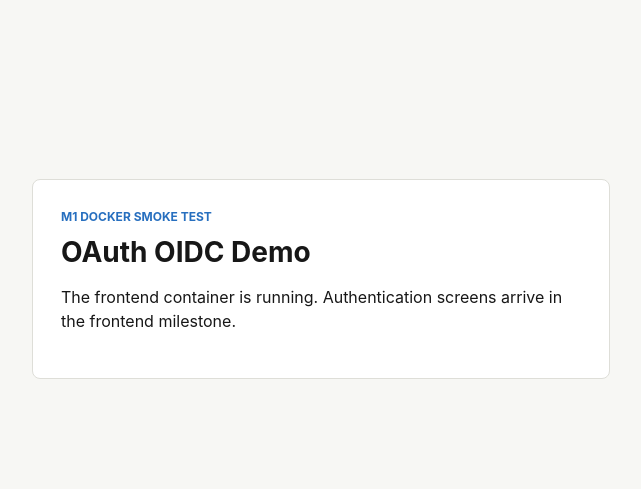
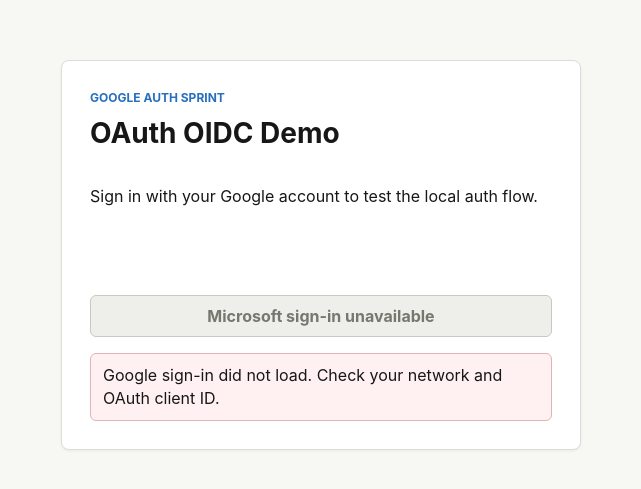
Before and after one commit to xSnook/oauth-oidc-demo, a React (Vite) app in the folder frontend/: page / in a window 1280 px wide. Shown: the part 145-634 px from the top of the page, without its empty margins (319-960 px from the left). Built offline with nearby package versions, Linux system fonts and the light colour scheme; no server answers.

Commit message:
Add minimal Google login UI

```diff
--- a/frontend/index.html
+++ b/frontend/index.html
@@ -4,6 +4,7 @@
     <meta charset="UTF-8" />
     <meta name="viewport" content="width=device-width, initial-scale=1.0" />
     <title>OAuth OIDC Demo</title>
+    <script src="https://accounts.google.com/gsi/client" async defer></script>
   </head>
   <body>
     <div id="root"></div>
--- a/frontend/src/index.css
+++ b/frontend/src/index.css
@@ -1,11 +1,41 @@
 :root {
   color: #171717;
   background: #f7f7f4;
-  font-family: Inter, ui-sans-serif, system-ui, -apple-system, BlinkMacSystemFont, "Segoe UI", sans-serif;
+  font-family:
+    Inter, ui-sans-serif, system-ui, -apple-system, BlinkMacSystemFont, "Segoe UI",
+    sans-serif;
+}
+
+* {
+  box-sizing: border-box;
 }
 
 body {
   margin: 0;
+}
+
+button {
+  min-height: 42px;
+  border: 1px solid #c9c9c2;
+  border-radius: 6px;
+  background: #171717;
+  color: #ffffff;
+  cursor: pointer;
+  font: inherit;
+  font-weight: 650;
+  padding: 9px 14px;
+}
+
+button:disabled {
+  background: #eeeeea;
+  color: #77776f;
+  cursor: not-allowed;
+}
+
+code {
+  border-radius: 4px;
+  background: #eeeeea;
+  padding: 1px 5px;
 }
 
 .shell {
@@ -21,6 +51,7 @@
   border-radius: 8px;
   background: #ffffff;
   padding: 28px;
+  box-shadow: 0 1px 3px rgb(0 0 0 / 6%);
 }
 
 .eyebrow {
@@ -41,3 +72,58 @@
 p {
   line-height: 1.55;
 }
+
+.stack {
+  display: grid;
+  gap: 14px;
+  margin-top: 18px;
+}
+
+.google-button {
+  min-height: 42px;
+}
+
+.notice {
+  border: 1px solid #deded8;
+  border-radius: 6px;
+  padding: 10px 12px;
+  line-height: 1.45;
+}
+
+.notice.success {
+  border-color: #b9d8c0;
+  background: #f1faf3;
+}
+
+.notice.warning {
+  border-color: #e2d19c;
+  background: #fff8df;
+}
+
+.notice.error {
+  margin-top: 16px;
+  border-color: #e0b4b4;
+  background: #fff1f1;
+}
+
+.user-grid {
+  display: grid;
+  gap: 10px;
+  margin: 0;
+}
+
+.user-grid div {
+  display: grid;
+  grid-template-columns: 90px 1fr;
+  gap: 12px;
+}
+
+.user-grid dt {
+  color: #686860;
+  font-weight: 650;
+}
+
+.user-grid dd {
+  margin: 0;
+  overflow-wrap: anywhere;
+}
--- a/frontend/src/main.tsx
+++ b/frontend/src/main.tsx
@@ -1,17 +1,176 @@
-import React from 'react';
+import React, { useCallback, useEffect, useRef, useState } from 'react';
 import ReactDOM from 'react-dom/client';
 import './index.css';
 
+interface User {
+  id: number;
+  email: string;
+  display_name: string | null;
+  role: 'admin' | 'user';
+  is_active: boolean;
+  auth_providers: Array<'google' | 'microsoft'>;
+  created_at: string;
+  last_login_at: string | null;
+}
+
+interface ApiErrorBody {
+  detail?: {
+    code?: string;
+    message?: string;
+  };
+}
+
+const googleClientId = import.meta.env.VITE_GOOGLE_CLIENT_ID;
+
+async function request<T>(path: string, init?: RequestInit): Promise<T> {
+  const response = await fetch(path, {
+    credentials: 'same-origin',
+    ...init,
+    headers: {
+      ...(init?.body ? { 'content-type': 'application/json' } : {}),
+      ...init?.headers,
+    },
+  });
+
+  if (!response.ok) {
+    let message = `Request failed with ${response.status}`;
+    try {
+      const body = (await response.json()) as ApiErrorBody;
+      message = body.detail?.message ?? message;
+    } catch {
+      // Keep the status-based fallback.
+    }
+    throw new Error(message);
+  }
+
+  if (response.status === 204) {
+    return undefined as T;
+  }
+
+  return (await response.json()) as T;
+}
+
 function App() {
+  const googleButtonRef = useRef<HTMLDivElement | null>(null);
+  const [user, setUser] = useState<User | null>(null);
+  const [loading, setLoading] = useState(true);
+  const [error, setError] = useState<string | null>(null);
+
+  const loadCurrentUser = useCallback(async () => {
+    try {
+      const currentUser = await request<User>('/api/auth/me');
+      setUser(currentUser);
+    } catch {
+      setUser(null);
+    } finally {
+      setLoading(false);
+    }
+  }, []);
+
+  useEffect(() => {
+    void loadCurrentUser();
+  }, [loadCurrentUser]);
+
+  useEffect(() => {
+    if (!googleClientId || user || loading || !googleButtonRef.current) {
+      return;
+    }
+
+    let attempts = 0;
+    const timer = window.setInterval(() => {
+      attempts += 1;
+      if (!window.google?.accounts.id || !googleButtonRef.current) {
+        if (attempts > 50) {
+          window.clearInterval(timer);
+          setError('Google sign-in did not load. Check your network and OAuth client ID.');
+        }
+        return;
+      }
+
+      window.clearInterval(timer);
+      window.google.accounts.id.initialize({
+        client_id: googleClientId,
+        callback: async (credentialResponse) => {
+          setError(null);
+          try {
+            const signedInUser = await request<User>('/api/auth/google', {
+              method: 'POST',
+              body: JSON.stringify({ id_token: credentialResponse.credential }),
+            });
+            setUser(signedInUser);
+          } catch (err) {
+            setError(err instanceof Error ? err.message : 'Google sign-in failed.');
+          }
+        },
+      });
+      window.google.accounts.id.renderButton(googleButtonRef.current, {
+        theme: 'outline',
+        size: 'large',
+        width: 280,
+        text: 'signin_with',
+      });
+    }, 100);
+
+    return () => window.clearInterval(timer);
+  }, [loading, user]);
+
+  async function logout() {
+    setError(null);
+    await request<void>('/api/auth/logout', { method: 'POST' });
+    setUser(null);
+  }
+
   return (
     <main className="shell">
       <section className="panel">
-        <p className="eyebrow">M1 Docker smoke test</p>
+        <p className="eyebrow">Google auth sprint</p>
         <h1>OAuth OIDC Demo</h1>
-        <p>
-          The frontend container is running. Authentication screens arrive in the frontend
-          milestone.
-        </p>
+
+        {loading ? <p>Checking your session...</p> : null}
+
+        {!loading && user ? (
+          <div className="stack">
+            <div className="notice success">
+              Signed in as <strong>{user.display_name ?? user.email}</strong>
+            </div>
+            <dl className="user-grid">
+              <div>
+                <dt>Email</dt>
+                <dd>{user.email}</dd>
+              </div>
+              <div>
+                <dt>Role</dt>
+                <dd>{user.role}</dd>
+              </div>
+              <div>
+                <dt>Provider</dt>
+                <dd>{user.auth_providers.join(', ')}</dd>
+              </div>
+            </dl>
+            <button type="button" onClick={() => void logout()}>
+              Log out
+            </button>
+          </div>
+        ) : null}
+
+        {!loading && !user ? (
+          <div className="stack">
+            <p>Sign in with your Google account to test the local auth flow.</p>
+            {googleClientId ? (
+              <div ref={googleButtonRef} className="google-button" />
+            ) : (
+              <div className="notice warning">
+                Add <code>GOOGLE_CLIENT_ID</code> to your local <code>.env</code> to enable
+                Google sign-in.
+              </div>
+            )}
+            <button type="button" disabled title="Microsoft sign-in is not configured yet">
+              Microsoft sign-in unavailable
+            </button>
+          </div>
+        ) : null}
+
+        {error ? <div className="notice error">{error}</div> : null}
       </section>
     </main>
   );
```
Also changed, not shown: frontend/eslint.config.js (added, +18 -0 lines), frontend/src/vite-env.d.ts (added, +38 -0 lines), 1 other file (tests, documents, lock files or other folders).
